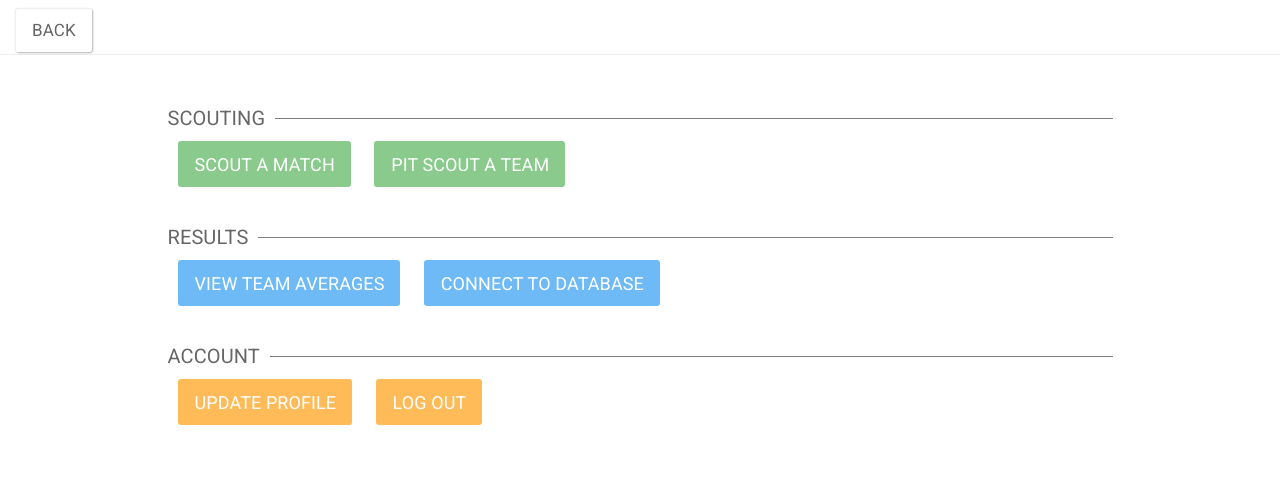
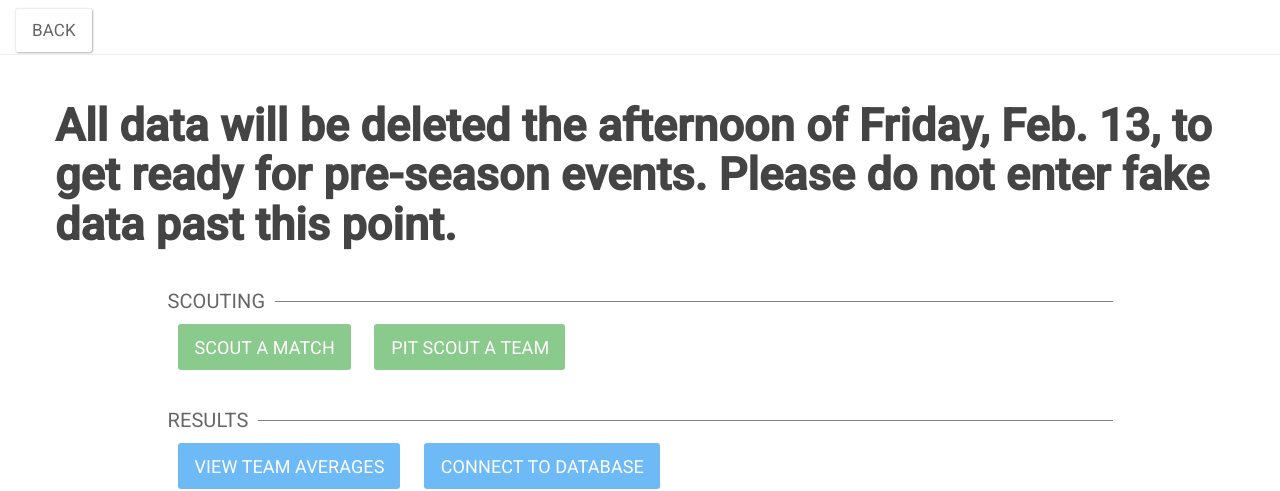
Before and after one commit to FIRST-4030/frc-scout, a Django app: template frc_scout/templates/frc_scout/index.html in a window 1280 px wide. Shown: the top 491 px of the page. Run offline with Django 3.2, Linux system fonts and the light colour scheme; the template is opened without the code that fills it, so the values that code supplies are empty; some libraries are stand-ins or nearby versions.

Commit message:
added data deletion message

```diff
--- a/frc_scout/templates/frc_scout/index.html
+++ b/frc_scout/templates/frc_scout/index.html
@@ -20,6 +20,8 @@
                 </div>
             </div>
         {% endif %}
+
+        <h2><strong>All data will be deleted the afternoon of Friday, Feb. 13, to get ready for pre-season events. Please do not enter fake data past this point.</strong></h2>
 
         <div class="col-md-10 col-md-offset-1">
             <div class="section-header-container">
```
